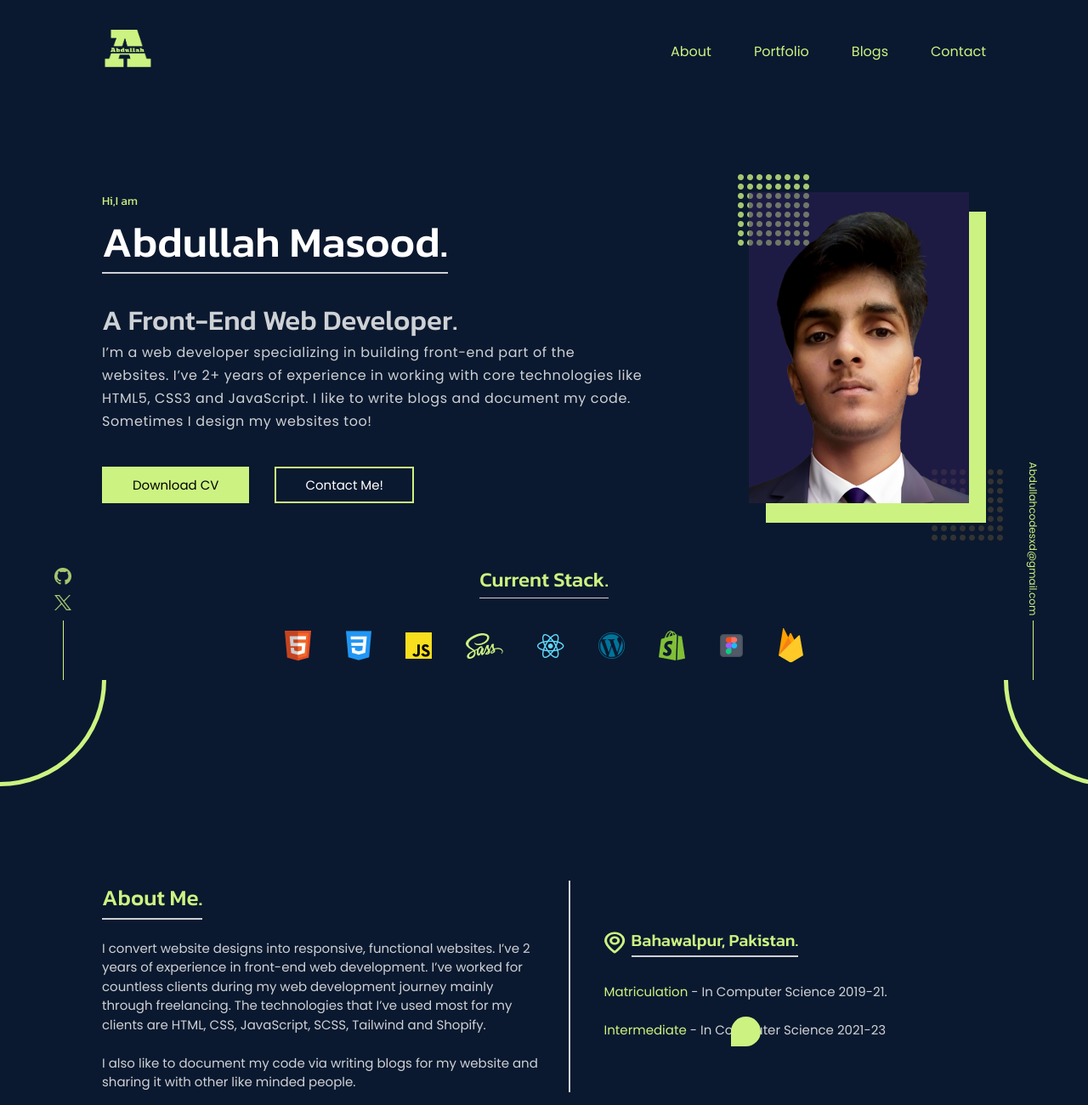
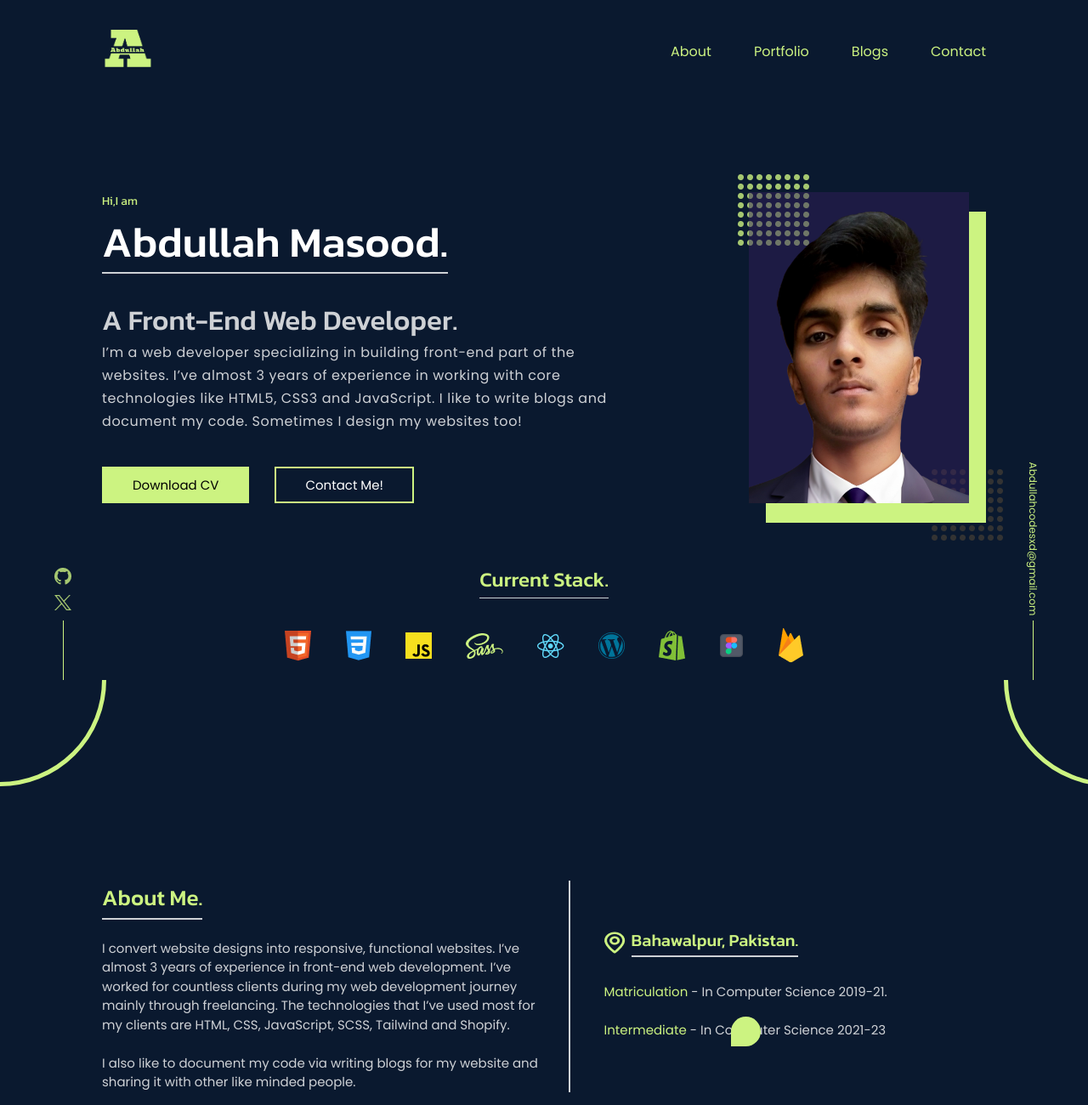
Before and after one commit to AbdullahCodesxD/Latest-Portfolio, a plain HTML site: page index.html in a window 1280 px wide. Shown: the top 1300 px of the page at 85% size. Drawn offline with Linux system fonts and the light colour scheme.

Commit message:
Update index.html

```diff
--- a/index.html
+++ b/index.html
@@ -45,7 +45,7 @@
             <h2>A Front-End Web Developer.</h2>
             <p>
               I’m a web developer specializing in building front-end part of the
-              websites. I’ve 2+ years of experience in working with core
+              websites. I’ve almost 3 years of experience in working with core
               technologies like HTML5, CSS3 and JavaScript. I like to write
               blogs and document my code. Sometimes I design my websites too!
             </p>
@@ -110,7 +110,7 @@
             <!-- Para -->
             <p class="lead">
               I convert website designs into responsive, functional websites.
-              I’ve 2 years of experience in front-end web development. I’ve
+              I’ve almost 3 years of experience in front-end web development. I’ve
               worked for countless clients during my web development journey
               mainly through freelancing. The technologies that I’ve used most
               for my clients are HTML, CSS, JavaScript, SCSS, Tailwind and
```
